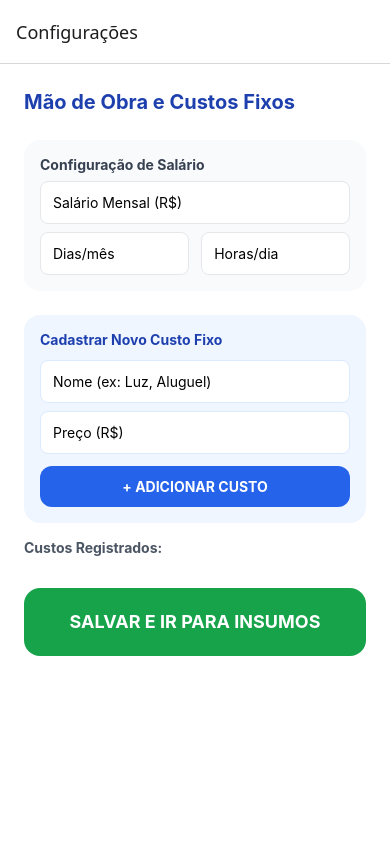
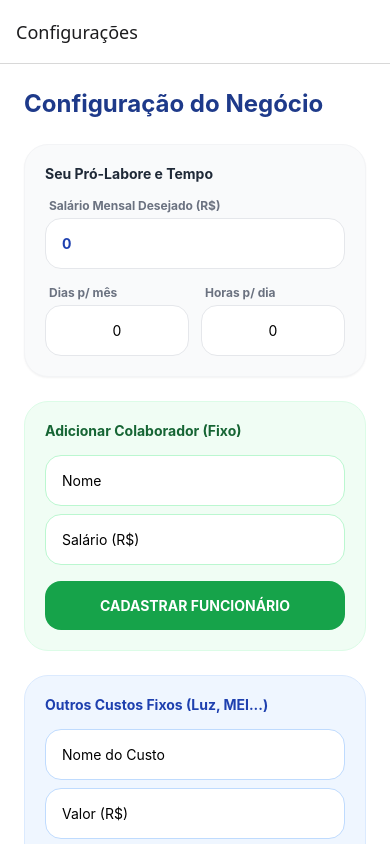
Before and after one commit to Predr0/precificacao-app, a React Native app: screen /ConfiguracaoNegocio in a window 390 px wide. Shown: the top 844 px of the page. Built offline with nearby package versions, Linux system fonts and the light colour scheme.

Commit message:
feat: cadastro de colaboradores, unidades customizadas e lógica de rateio

```diff
--- a/src/context/AppContext.js
+++ b/src/context/AppContext.js
@@ -1,32 +1,31 @@
-import React, { createContext, useState } from 'react';
+import React, { createContext, useState } from 'react'; // <--- IMPORTAÇÃO ESSENCIAL
 
 export const AppContext = createContext();
 
 export const AppProvider = ({ children }) => {
-  // Dados de Mão de Obra e Tempo
-  const [config, setConfig] = useState({
-    salario: '',
-    dias: '',
-    horas: ''
-  });
+  const [config, setConfig] = useState({ salario: '0', dias: '0', horas: '0', lucroDesejado: '30' });
+  const [insumos, setInsumos] = useState([]); // <--- INICIALIZADO COMO ARRAY
+  const [listaCustosFixos, setListaCustosFixos] = useState([]);
+  const [listaColaboradores, setListaColaboradores] = useState([]);
+  const [unidades, setUnidades] = useState(['unid', 'kg', 'g', 'm', 'cm']);
 
-  // Lista dinâmica de Custos Fixos
-  const [listaCustosFixos, setListaCustosFixos] = useState([]);
+  // Cálculo do Custo Fixo Mensal Total (Soma tudo)
+  const totalSalarios = (parseFloat(config.salario) || 0) +
+    listaColaboradores.reduce((acc, col) => acc + (parseFloat(col.salario) || 0), 0);
 
-  // Insumos do produto
-  const [insumos, setInsumos] = useState([]);
-
-  // Soma automática dos custos para o motor de cálculo
-  const totalCustosFixos = listaCustosFixos.reduce(
+  const totalOperacional = listaCustosFixos.reduce(
     (acc, item) => acc + (parseFloat(item.valor) || 0), 0
   );
 
+  const totalCF_Mensal = totalSalarios + totalOperacional;
+
   return (
     <AppContext.Provider value={{
-      config, setConfig,
-      insumos, setInsumos,
+      config, setConfig, insumos, setInsumos,
       listaCustosFixos, setListaCustosFixos,
-      totalCustosFixos
+      listaColaboradores, setListaColaboradores,
+      unidades, setUnidades,
+      totalCF_Mensal // <--- VARIÁVEL QUE O CÁLCULO VAI USAR
     }}>
       {children}
     </AppContext.Provider>
--- a/src/screens/CalculoProduto.js
+++ b/src/screens/CalculoProduto.js
@@ -1,55 +1,75 @@
-import React, { useContext, useState } from 'react';
-import { View, Text, TouchableOpacity, ScrollView } from 'react-native';
+import React, { useContext } from 'react';
+import { View, Text, ScrollView } from 'react-native';
 import { AppContext } from '../context/AppContext';
 
 export default function CalculoProduto() {
-  const { config, insumos, totalCustosFixos } = useContext(AppContext); // Puxando o total somado
-  const [lucroDesejado] = useState(30);
+  const { config, insumos, totalCF_Mensal } = useContext(AppContext);
 
   const calcular = () => {
+    // 1. Rateio (CFR) - Fórmulas do seu documento
     const tempoProducaoMin = 30;
     const totalMinutosMes = (parseFloat(config.dias) || 1) * (parseFloat(config.horas) || 1) * 60;
 
+    const custoPorMinuto = totalCF_Mensal / totalMinutosMes;
+    const CFR = custoPorMinuto * tempoProducaoMin;
+
+    // 2. Custos Variáveis
     const CVR = insumos.reduce((acc, curr) => acc + curr.custoFração, 0);
 
-    // Mão de obra + SOMA de todos os custos fixos cadastrados
-    const custoPorMinuto = (parseFloat(config.salario) + totalCustosFixos) / totalMinutosMes;
-    const CFR = custoPorMinuto * tempoProducaoMin;
+    // 3. Total e Mark-up (RF13)
+    const totalGeral = CVR + CFR;
+    const lucro = parseFloat(config.lucroDesejado) || 30;
+    const markupIndice = 100 / (100 - (5 + 3 + lucro));
+    const precoFinal = totalGeral * markupIndice;
 
-    const totalGeral = CVR + CFR;
+    // 4. RF10: Porcentagens
+    const pCVR = totalGeral > 0 ? (CVR / totalGeral) * 100 : 0;
+    const pCFR = totalGeral > 0 ? (CFR / totalGeral) * 100 : 0;
 
-    // Mark-up
-    const markup = 100 / (100 - (5 + 3 + lucroDesejado));
-    const precoFinal = totalGeral * markup;
+    const pontoEquilibrio = totalCF_Mensal / (precoFinal - CVR);
 
-    return { totalGeral, precoFinal, markup, CVR };
+    return { totalGeral, precoFinal, markupIndice, CVR, CFR, pCVR, pCFR, pontoEquilibrio };
   };
 
   const res = calcular();
 
   return (
     <ScrollView className="flex-1 bg-white p-6">
-      <Text className="text-2xl font-bold text-center mb-6 text-green-700">Relatório de Rentabilidade</Text>
+      <Text className="text-2xl font-black text-green-700 mb-6 text-center">Relatório Final Annik</Text>
 
-      <View className="bg-gray-100 p-5 rounded-3xl mb-4">
-        <Text className="text-gray-600">Custo de Materiais (CVR):</Text>
-        <Text className="text-xl font-bold">R$ {res.CVR.toFixed(2)}</Text>
-
-        <View className="h-[1px] bg-gray-300 my-4" />
-
-        <Text className="text-gray-600">Total (Custos + Rateio de {totalCustosFixos > 0 ? 'Fixos' : 'Mão de Obra'}):</Text>
-        <Text className="text-xl font-bold text-blue-800">R$ {res.totalGeral.toFixed(2)}</Text>
+      <View className="bg-blue-600 p-8 rounded-[40px] mb-6 shadow-xl border-b-8 border-blue-800">
+        <Text className="text-white opacity-80 uppercase text-xs font-bold text-center mb-1">Preço de Venda Sugerido</Text>
+        <Text className="text-white text-5xl font-black text-center">R$ {res.precoFinal.toFixed(2)}</Text>
+        <Text className="text-white mt-3 text-center italic text-xs">Margem de lucro aplicada: {config.lucroDesejado}%</Text>
       </View>
 
-      <View className="bg-green-600 p-6 rounded-3xl shadow-xl">
-        <Text className="text-white opacity-80 uppercase text-xs font-bold">Preço de Venda Sugerido (Mark-up)</Text>
-        <Text className="text-white text-4xl font-black">R$ {res.precoFinal.toFixed(2)}</Text>
-        <Text className="text-white mt-2">Índice Mark-up: {res.markup.toFixed(2)}</Text>
+      <View className="bg-red-50 p-6 rounded-3xl mb-6 border border-red-100">
+        <Text className="text-red-600 uppercase text-xs font-black mb-2">Meta para o Lucro</Text>
+        <Text className="text-gray-800 text-lg mb-1">
+          Você precisa vender <Text className="font-bold text-red-600">{Math.ceil(res.pontoEquilibrio)}</Text> unidades/mês.
+        </Text>
+        <Text className="text-gray-500 text-xs italic">
+          Isso cobre o seu salário e todos os custos fixos antes de começar a lucrar de fato.
+        </Text>
       </View>
 
-      <View className="mt-6 p-4 border border-red-200 rounded-2xl mb-10">
-        <Text className="text-red-600 font-bold">Ponto de Equilíbrio</Text>
-        <Text className="text-sm">Venda {Math.ceil((parseFloat(config.salario) + totalCustosFixos) / (res.precoFinal - res.CVR))} unidades/mês para cobrir os gastos fixos.</Text>
+      <View className="bg-gray-100 p-6 rounded-3xl mb-6">
+        <Text className="text-gray-500 uppercase text-xs font-bold mb-4">Composição do Preço (RF10)</Text>
+        <View className="flex-row justify-between mb-2">
+          <Text className="text-gray-600">Peso dos Insumos:</Text>
+          <Text className="font-bold">{res.pCVR.toFixed(1)}%</Text>
+        </View>
+        <View className="flex-row justify-between">
+          <Text className="text-gray-600">Peso da Operação:</Text>
+          <Text className="font-bold">{res.pCFR.toFixed(1)}%</Text>
+        </View>
+      </View>
+
+      <View className="p-6 border border-gray-100 rounded-3xl mb-12">
+        <Text className="font-bold text-gray-800 mb-2">Ficha Técnica Simplificada:</Text>
+        <Text className="text-gray-500">Custo Material: R$ {res.CVR.toFixed(2)}</Text>
+        <Text className="text-gray-500">Rateio de Estrutura: R$ {res.CFR.toFixed(2)}</Text>
+        <Text className="text-gray-500 mt-2">Custo Mensal Total: R$ {totalCF_Mensal.toFixed(2)}</Text>
       </View>
     </ScrollView>
   );
--- a/src/screens/ConfiguracaoNegocio.js
+++ b/src/screens/ConfiguracaoNegocio.js
@@ -3,98 +3,103 @@ import { View, Text, TextInput, TouchableOpacity, ScrollView, Alert } from 'reac
 import { AppContext } from '../context/AppContext';
 
 export default function ConfiguracaoNegocio({ navigation }) {
-  const { config, setConfig, listaCustosFixos, setListaCustosFixos } = useContext(AppContext);
+  const { config, setConfig, listaCustosFixos, setListaCustosFixos, listaColaboradores, setListaColaboradores } = useContext(AppContext);
 
-  // Estados locais para o novo custo que está sendo digitado
-  const [novoNome, setNovoNome] = useState('');
-  const [novoPreco, setNovoPreco] = useState('');
+  const [nomeCusto, setNomeCusto] = useState('');
+  const [valorCusto, setValorCusto] = useState('');
+  const [nomeColab, setNomeColab] = useState('');
+  const [salarioColab, setSalarioColab] = useState('');
 
-  // Função para adicionar um custo à lista com validação
-  const adicionarCusto = () => {
-    // Validação: Proibir espaços em branco ou campos vazios
-    if (novoNome.trim() === '' || novoPreco.trim() === '') {
-      Alert.alert("Atenção", "Por favor, preencha o nome e o preço do custo fixo.");
+  const validarEAdd = (nome, valor, lista, setLista, limpar) => {
+    if (nome.trim() === '' || valor.trim() === '') {
+      Alert.alert("Erro", "Preencha todos os campos corretamente.");
       return;
     }
-
-    const novoCusto = {
-      id: Date.now().toString(),
-      nome: novoNome,
-      valor: novoPreco
-    };
-
-    setListaCustosFixos([...listaCustosFixos, novoCusto]);
-    setNovoNome('');
-    setNovoPreco('');
+    const novoItem = { id: Date.now().toString(), nome, [lista === listaColaboradores ? 'salario' : 'valor']: valor };
+    setLista([...lista, novoItem]);
+    limpar();
   };
 
   return (
     <ScrollView className="flex-1 bg-white p-6">
-      <Text className="text-xl font-bold text-blue-800 mb-6">Mão de Obra e Custos Fixos</Text>
+      <Text className="text-2xl font-bold text-blue-900 mb-6">Configuração do Negócio</Text>
 
-      {/* Seção 1: Mão de Obra (RF06) */}
-      <View className="bg-gray-50 p-4 rounded-2xl mb-6">
-        <Text className="font-bold text-gray-700 mb-2">Configuração de Salário</Text>
+      {/* SEÇÃO 1: SUA MÃO DE OBRA */}
+      <View className="bg-gray-50 p-5 rounded-3xl mb-6 border border-gray-100 shadow-sm">
+        <Text className="font-bold text-gray-800 mb-4">Seu Pró-Labore e Tempo</Text>
+
+        {/* Label para Salário */}
+        <Text className="text-xs font-bold text-gray-500 mb-1 ml-1">Salário Mensal Desejado (R$)</Text>
         <TextInput
-          placeholder="Salário Mensal (R$)"
+          placeholder="Ex: 5000"
           keyboardType="numeric"
-          className="bg-white p-3 rounded-lg mb-2 border border-gray-200"
+          className="bg-white p-4 rounded-2xl mb-4 border border-gray-200 font-bold text-blue-800"
           value={config.salario}
           onChangeText={(v) => setConfig({...config, salario: v.replace(/[^0-9.]/g, '')})}
         />
+
         <View className="flex-row justify-between">
+          <View className="w-[48%]">
+            {/* Label para Dias */}
+            <Text className="text-xs font-bold text-gray-500 mb-1 ml-1">Dias p/ mês</Text>
             <TextInput
-            placeholder="Dias/mês"
+              placeholder="Ex: 22"
               keyboardType="numeric"
-            className="bg-white p-3 rounded-lg w-[48%] border border-gray-200"
+              className="bg-white p-4 rounded-2xl border border-gray-200 text-center"
               value={config.dias}
               onChangeText={(v) => setConfig({...config, dias: v.replace(/[^0-9]/g, '')})}
             />
+          </View>
+          <View className="w-[48%]">
+            {/* Label para Horas */}
+            <Text className="text-xs font-bold text-gray-500 mb-1 ml-1">Horas p/ dia</Text>
             <TextInput
-            placeholder="Horas/dia"
+              placeholder="Ex: 8"
               keyboardType="numeric"
-            className="bg-white p-3 rounded-lg w-[48%] border border-gray-200"
+              className="bg-white p-4 rounded-2xl border border-gray-200 text-center"
               value={config.horas}
               onChangeText={(v) => setConfig({...config, horas: v.replace(/[^0-9]/g, '')})}
             />
           </View>
         </View>
-
-      {/* Seção 2: Cadastro Dinâmico de Custos Fixos (RF06, RF07) */}
-      <View className="bg-blue-50 p-4 rounded-2xl mb-4">
-        <Text className="font-bold text-blue-800 mb-3">Cadastrar Novo Custo Fixo</Text>
-        <TextInput
-          placeholder="Nome (ex: Luz, Aluguel)"
-          className="bg-white p-3 rounded-lg mb-2 border border-blue-100"
-          value={novoNome}
-          onChangeText={setNovoNome}
-        />
-        <TextInput
-          placeholder="Preço (R$)"
-          keyboardType="numeric" // Permite apenas números no teclado
-          className="bg-white p-3 rounded-lg mb-3 border border-blue-100"
-          value={novoPreco}
-          onChangeText={(v) => setNovoPreco(v.replace(/[^0-9.]/g, ''))} // Bloqueia letras via código
-        />
-        <TouchableOpacity className="bg-blue-600 p-3 rounded-xl" onPress={adicionarCusto}>
-          <Text className="text-white text-center font-bold">+ ADICIONAR CUSTO</Text>
-        </TouchableOpacity>
       </View>
 
-      {/* Lista de Custos Já Cadastrados */}
-      <Text className="font-bold text-gray-600 mb-2">Custos Registrados:</Text>
-      {listaCustosFixos.map((item) => (
-        <View key={item.id} className="flex-row justify-between bg-gray-100 p-3 rounded-lg mb-2">
-          <Text className="text-gray-800">{item.nome}</Text>
-          <Text className="font-bold text-blue-800">R$ {parseFloat(item.valor).toFixed(2)}</Text>
+      {/* SEÇÃO 2: COLABORADORES */}
+      <View className="bg-green-50 p-5 rounded-3xl mb-6 border border-green-100">
+        <Text className="font-bold text-green-800 mb-4">Adicionar Colaborador (Fixo)</Text>
+        <TextInput placeholder="Nome" className="bg-white p-4 rounded-2xl mb-2 border border-green-200" value={nomeColab} onChangeText={setNomeColab} />
+        <TextInput placeholder="Salário (R$)" keyboardType="numeric" className="bg-white p-4 rounded-2xl mb-4 border border-green-200" value={salarioColab} onChangeText={(v) => setSalarioColab(v.replace(/[^0-9.]/g, ''))} />
+        <TouchableOpacity className="bg-green-600 p-4 rounded-2xl" onPress={() => validarEAdd(nomeColab, salarioColab, listaColaboradores, setListaColaboradores, () => {setNomeColab(''); setSalarioColab('')})}>
+          <Text className="text-white text-center font-bold">CADASTRAR FUNCIONÁRIO</Text>
+        </TouchableOpacity>
+
+        {listaColaboradores.map(c => (
+          <View key={c.id} className="mt-3 p-2 bg-white/50 rounded-lg flex-row justify-between">
+            <Text className="text-green-900">{c.nome}</Text>
+            <Text className="font-bold">R$ {parseFloat(c.salario).toFixed(2)}</Text>
           </View>
         ))}
+      </View>
 
-      <TouchableOpacity
-        className="bg-green-600 p-5 rounded-2xl mt-6 mb-10"
-        onPress={() => navigation.navigate('Insumos')}
-      >
-        <Text className="text-white text-center font-bold text-lg">SALVAR E IR PARA INSUMOS</Text>
+      {/* SEÇÃO 3: CUSTOS FIXOS */}
+      <View className="bg-blue-50 p-5 rounded-3xl mb-10 border border-blue-100">
+        <Text className="font-bold text-blue-800 mb-4">Outros Custos Fixos (Luz, MEI...)</Text>
+        <TextInput placeholder="Nome do Custo" className="bg-white p-4 rounded-2xl mb-2 border border-blue-200" value={nomeCusto} onChangeText={setNomeCusto} />
+        <TextInput placeholder="Valor (R$)" keyboardType="numeric" className="bg-white p-4 rounded-2xl mb-4 border border-blue-200" value={valorCusto} onChangeText={(v) => setValorCusto(v.replace(/[^0-9.]/g, ''))} />
+        <TouchableOpacity className="bg-blue-600 p-4 rounded-2xl" onPress={() => validarEAdd(nomeCusto, valorCusto, listaCustosFixos, setListaCustosFixos, () => {setNomeCusto(''); setValorCusto('')})}>
+          <Text className="text-white text-center font-bold">ADICIONAR GASTO</Text>
+        </TouchableOpacity>
+
+        {listaCustosFixos.map(i => (
+          <View key={i.id} className="mt-3 p-2 bg-white/50 rounded-lg flex-row justify-between">
+            <Text className="text-blue-900">{i.nome}</Text>
+            <Text className="font-bold">R$ {parseFloat(i.valor).toFixed(2)}</Text>
+          </View>
+        ))}
+      </View>
+
+      <TouchableOpacity className="bg-black p-6 rounded-3xl mb-12 shadow-lg" onPress={() => navigation.navigate('Insumos')}>
+        <Text className="text-white text-center font-black text-lg">PROSSEGUIR PARA MATERIAIS</Text>
       </TouchableOpacity>
     </ScrollView>
   );
--- a/src/screens/CustosFixos.js
+++ b/src/screens/CustosFixos.js
@@ -5,7 +5,7 @@ import { AppContext } from '../context/AppContext';
 export default function CustosFixos() {
   const { listaCustosFixos, setListaCustosFixos, totalCustosFixos } = useContext(AppContext);
 
-  // Função para atualizar o valor de um custo específico
+
   const handleUpdateValue = (id, valor) => {
     const novaLista = listaCustosFixos.map(item =>
       item.id === id ? { ...item, valor: valor.replace(/[^0-9.]/g, '') } : item
@@ -13,7 +13,7 @@ export default function CustosFixos() {
     setListaCustosFixos(novaLista);
   };
 
-  // Função para adicionar um novo custo personalizado
+
   const adicionarNovoCusto = () => {
     const novoCusto = { id: Date.now().toString(), nome: 'Novo Gasto', valor: '0' };
     setListaCustosFixos([...listaCustosFixos, novoCusto]);
--- a/src/screens/Insumos.js
+++ b/src/screens/Insumos.js
@@ -1,62 +1,74 @@
 import React, { useState, useContext } from 'react';
-import { View, Text, TextInput, TouchableOpacity, ScrollView, FlatList } from 'react-native';
-import { Picker } from '@react-native-picker/picker'; // Você precisará instalar: npm install @react-native-picker/picker
+import { View, Text, TextInput, TouchableOpacity, ScrollView, Alert } from 'react-native';
+import { Picker } from '@react-native-picker/picker';
 import { AppContext } from '../context/AppContext';
 
 export default function Insumos({ navigation }) {
-  const { insumos, setInsumos } = useContext(AppContext);
-  const [item, setItem] = useState({ nome: '', preco: '', unidade: 'unidade', qtdTotal: '', qtdUso: '' });
+  const { insumos, setInsumos, unidades, setUnidades } = useContext(AppContext);
+  const [item, setItem] = useState({ nome: '', preco: '', unidade: 'unid', qtdTotal: '', qtdUso: '' });
+  const [novaUnidade, setNovaUnidade] = useState('');
 
-  const addInsumo = () => {
-    // RF04: Cálculo da Fração (Preço / Qtd Total * Qtd Uso)
+  const addNovaMedida = () => {
+    if (novaUnidade.trim() === '') return;
+    if (!unidades.includes(novaUnidade.toLowerCase())) {
+      setUnidades([...unidades, novaUnidade.toLowerCase()]);
+      setItem({...item, unidade: novaUnidade.toLowerCase()});
+      setNovaUnidade('');
+    } else {
+      Alert.alert("Aviso", "Esta unidade já existe.");
+    }
+  };
+
+  const salvarInsumo = () => {
+    if (!item.nome || !item.preco || !item.qtdTotal || !item.qtdUso) {
+      Alert.alert("Erro", "Preencha todos os campos numéricos.");
+      return;
+    }
     const custoFração = (parseFloat(item.preco) / parseFloat(item.qtdTotal)) * parseFloat(item.qtdUso);
     setInsumos([...insumos, { ...item, custoFração }]);
-    setItem({ nome: '', preco: '', unidade: 'unidade', qtdTotal: '', qtdUso: '' });
+    setItem({ nome: '', preco: '', unidade: 'unid', qtdTotal: '', qtdUso: '' });
   };
 
   return (
-    <View className="flex-1 bg-white p-6">
-      <Text className="text-xl font-bold mb-4">2. Cadastro de Materiais (CV)</Text>
+    <ScrollView className="flex-1 bg-white p-6">
+      <Text className="text-xl font-bold mb-4">Cadastro de Materiais (Custos Variáveis)</Text>
 
-      <View className="bg-blue-50 p-4 rounded-2xl mb-4">
-        <TextInput placeholder="Nome (Ex: Tecido)" value={item.nome} onChangeText={(v) => setItem({...item, nome: v})} className="bg-white p-3 rounded-lg mb-2 border border-blue-200" />
+      {/* Adicionar Nova Unidade */}
+      <View className="flex-row mb-4">
+        <TextInput placeholder="Nova Unidade (ex: kw)" className="bg-gray-100 p-3 rounded-l-lg flex-1" value={novaUnidade} onChangeText={setNovaUnidade} />
+        <TouchableOpacity className="bg-gray-800 p-3 rounded-r-lg justify-center" onPress={addNovaMedida}>
+          <Text className="text-white font-bold">ADD MEDIDA</Text>
+        </TouchableOpacity>
+      </View>
 
+      <View className="bg-blue-50 p-4 rounded-2xl mb-6">
+        <TextInput placeholder="Nome do Material" className="bg-white p-3 rounded-lg mb-2" value={item.nome} onChangeText={(v) => setItem({...item, nome: v})} />
         <View className="flex-row justify-between mb-2">
-          <TextInput placeholder="Preço Pago (R$)" keyboardType="decimal-pad" value={item.preco} onChangeText={(v) => setItem({...item, preco: v.replace(/[^0-9.]/g, '')})} className="bg-white p-3 rounded-lg w-[48%]" />
+          <TextInput placeholder="Preço (R$)" keyboardType="numeric" className="bg-white p-3 rounded-lg w-[48%]" value={item.preco} onChangeText={(v) => setItem({...item, preco: v.replace(/[^0-9.]/g, '')})} />
           <View className="bg-white rounded-lg w-[48%] justify-center">
             <Picker selectedValue={item.unidade} onValueChange={(v) => setItem({...item, unidade: v})}>
-              <Picker.Item label="unidade" value="unid" />
-              <Picker.Item label="kg" value="kg" />
-              <Picker.Item label="grama" value="g" />
-              <Picker.Item label="metro" value="m" />
-              <Picker.Item label="cm" value="cm" />
+              {unidades.map(u => <Picker.Item key={u} label={u} value={u} />)}
             </Picker>
           </View>
         </View>
-
         <View className="flex-row justify-between mb-4">
-          <TextInput placeholder="Qtd Embalagem" keyboardType="numeric" value={item.qtdTotal} onChangeText={(v) => setItem({...item, qtdTotal: v})} className="bg-white p-3 rounded-lg w-[48%]" />
-          <TextInput placeholder="Qtd Utilizada" keyboardType="numeric" value={item.qtdUso} onChangeText={(v) => setItem({...item, qtdUso: v})} className="bg-white p-3 rounded-lg w-[48%]" />
+          <TextInput placeholder="Qtd Embalagem" keyboardType="numeric" className="bg-white p-3 rounded-lg w-[48%]" value={item.qtdTotal} onChangeText={(v) => setItem({...item, qtdTotal: v.replace(/[^0-9.]/g, '')})} />
+          <TextInput placeholder="Qtd Utilizada" keyboardType="numeric" className="bg-white p-3 rounded-lg w-[48%]" value={item.qtdUso} onChangeText={(v) => setItem({...item, qtdUso: v.replace(/[^0-9.]/g, '')})} />
         </View>
-
-        <TouchableOpacity className="bg-blue-800 p-4 rounded-xl" onPress={addInsumo}>
-          <Text className="text-white text-center font-bold">+ ADICIONAR AO PRODUTO</Text>
+        <TouchableOpacity className="bg-blue-800 p-4 rounded-xl" onPress={salvarInsumo}>
+          <Text className="text-white text-center font-bold">SALVAR MATERIAL</Text>
         </TouchableOpacity>
       </View>
 
-      <Text className="font-bold mb-2">Materiais na Ficha Técnica:</Text>
-      <ScrollView className="flex-1 mb-4">
-        {insumos.map((ins, index) => (
-          <View key={index} className="bg-gray-50 p-3 mb-2 rounded-lg border-l-4 border-blue-500">
-            <Text className="font-bold">{ins.nome} ({ins.qtdUso} {ins.unidade})</Text>
-            <Text className="text-blue-700">Custo Fracionado: R$ {ins.custoFração.toFixed(2)}</Text>
-          </View>
-        ))}
-      </ScrollView>
+      {insumos.map((ins, i) => (
+        <View key={i} className="p-3 border-b border-gray-100">
+          <Text>{ins.nome}: R$ {ins.custoFração.toFixed(2)}</Text>
+        </View>
+      ))}
 
-      <TouchableOpacity className="bg-green-600 p-5 rounded-2xl" onPress={() => navigation.navigate('CalculoProduto')}>
-        <Text className="text-white text-center font-bold text-lg">GERAR PREÇO FINAL</Text>
+      <TouchableOpacity className="bg-green-600 p-5 rounded-2xl mt-6 mb-10" onPress={() => navigation.navigate('CalculoProduto')}>
+        <Text className="text-white text-center font-bold">VER RESULTADO FINAL</Text>
       </TouchableOpacity>
-    </View>
+    </ScrollView>
   );
 }
--- a/src/screens/Login.js
+++ b/src/screens/Login.js
@@ -22,7 +22,6 @@ export default function Login({ navigation }) {
         <Text className="text-gray-500">Gestão e Precificação</Text>
       </View>
 
-      {/* Formulário (RF01) */}
       <View className="space-y-4">
         <View>
           <Text className="text-gray-600 ml-1 mb-1">E-mail</Text>
@@ -48,7 +47,6 @@ export default function Login({ navigation }) {
         </View>
       </View>
 
-      {/*Entrar no app aqui*/}
       <TouchableOpacity
         className="bg-blue-600 p-5 rounded-2xl mt-10 shadow-md active:bg-blue-700"
         onPress={handleLogin}
--- a/src/screens/precificacao.js
+++ b/src/screens/precificacao.js
@@ -2,33 +2,30 @@ import React, { useState } from 'react';
 import { View, Text, TextInput, TouchableOpacity, ScrollView } from 'react-native';
 
 export default function Precificacao() {
-  // Inputs de Insumos (Regra de Três)
-  const [precoInsumo, setPrecoInsumo] = useState('25.00'); // Preço de Compra
-  const [qtdEmbalagem, setQtdEmbalagem] = useState('1000'); // Unidade total (ex: 1000g)
-  const [qtdUtilizada, setQtdUtilizada] = useState('200'); // Quantidade na receita (ex: 200g)
 
-  // Inputs de Produção
+  const [precoInsumo, setPrecoInsumo] = useState('25.00');
+  const [qtdEmbalagem, setQtdEmbalagem] = useState('1000');
+  const [qtdUtilizada, setQtdUtilizada] = useState('200');
+
+
   const [tempoMinutos, setTempoMinutos] = useState('60');
-  const [lucroDesejado, setLucroDesejado] = useState('30'); // %
+  const [lucroDesejado, setLucroDesejado] = useState('30');
 
   const [res, setRes] = useState(null);
 
   const calcular = () => {
-    // --- DADOS BUSCADOS DA CONFIGURAÇÃO (Simulação do SQLite) ---
     const config = { salario: 5000, dias: 22, horas: 8, CF: 500, DF: 200, DV: 300 };
     const cargaHorariaMinutos = config.dias * config.horas * 60;
     const tempo = parseFloat(tempoMinutos);
 
-    // 1. CV - Custo Variável do Insumo (Regra de 3)
     const CV_Insumo = (parseFloat(precoInsumo) / parseFloat(qtdEmbalagem)) * parseFloat(qtdUtilizada);
 
-    // 2. Rateio por Minuto (Mão de obra + Fixos)
     const minMaoObra = config.salario / cargaHorariaMinutos;
     const minCF = config.CF / cargaHorariaMinutos;
     const minDF = config.DF / cargaHorariaMinutos;
     const minDV = config.DV / cargaHorariaMinutos;
 
-    // 3. Totais do Produto
+
     const totalMaoObra = minMaoObra * tempo;
     const totalCF = minCF * tempo;
     const totalDF = minDF * tempo;
```
Lines whose indentation alone changed are shown as unchanged.
